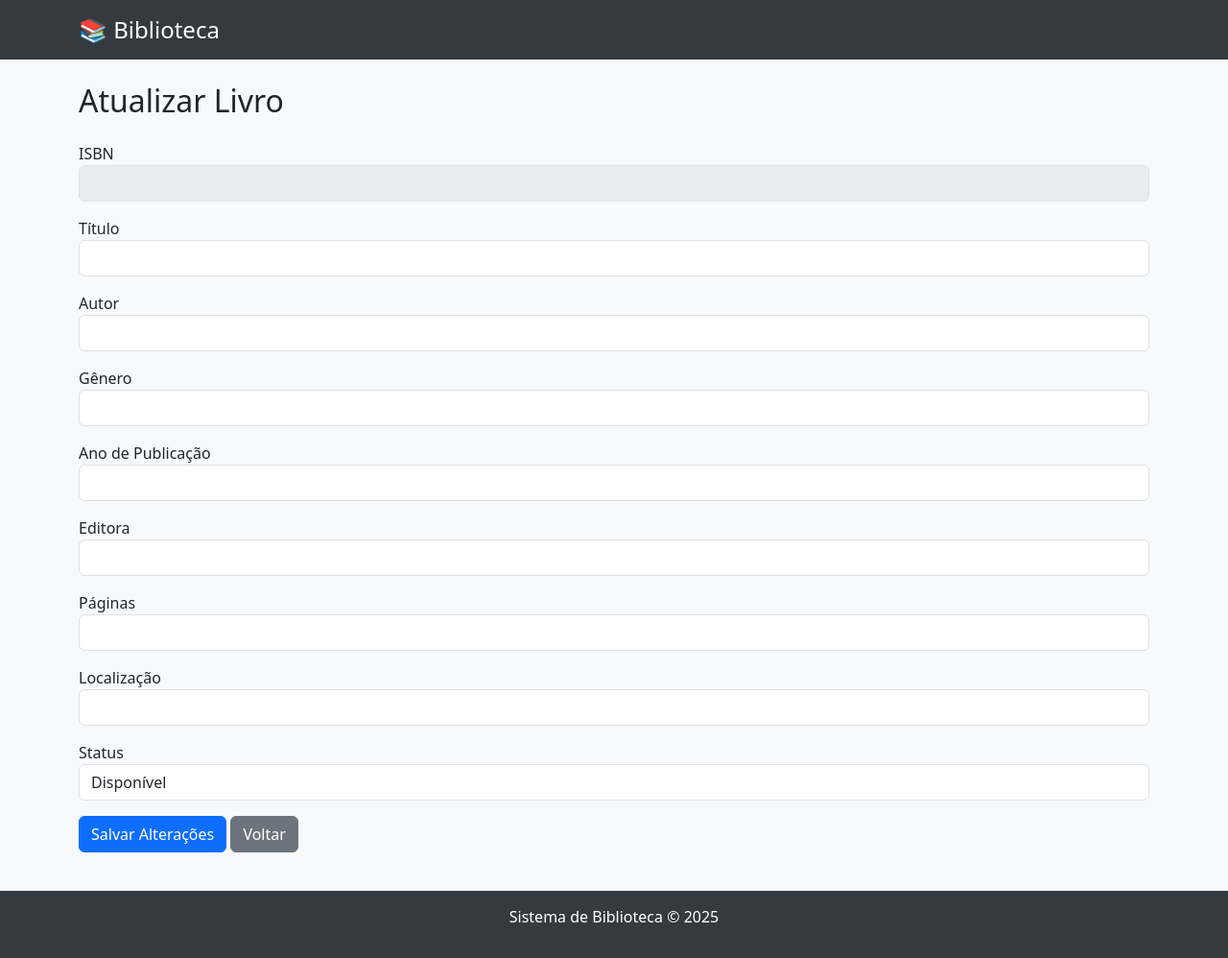
After one commit to GabrielRodrigues7777/Biblioteca-Jinja2, a Flask app: template templates/atualizar.html in a window 1280 px wide. The commit adds this page. Shown: the whole page at 96% size. Run offline with Flask 3, Linux system fonts and the light colour scheme; the template is opened without the code that fills it, so the values that code supplies are empty.

Commit message:
adiciona página de atualizar livro

```diff
--- a/Biblioteca Jinja2/app.py
+++ b/Biblioteca Jinja2/app.py
@@ -6,20 +6,77 @@ app = Flask(__name__)
 biblioteca = dados.carregar_do_arquivo()
 
 
-# Rota da página inicial (HTML)
 @app.route('/')
 def index():
     biblioteca_atual = dados.carregar_do_arquivo()
     return render_template('index.html', livros=biblioteca_atual)
 
 
-# Rota que retorna todos os livros em JSON
+@app.route('/cadastrar', methods=['GET'])
+def exibir_cadastro():
+    return render_template('cadastrar.html')
+
+
+@app.route('/cadastrar', methods=['POST'])
+def salvar_cadastro():
+    isbn = request.form['isbn']
+
+    for livro in biblioteca:
+        if livro['isbn'] == isbn:
+            erro = 'Já existe um livro com este ISBN!'
+            return render_template('cadastrar.html', erro=erro)
+
+    novo_livro = {
+        'isbn': isbn,
+        'titulo': request.form['titulo'],
+        'autor': request.form['autor'],
+        'genero': request.form['genero'],
+        'ano_publicacao': int(request.form['ano_publicacao']),
+        'editora': request.form['editora'],
+        'paginas': int(request.form['paginas']),
+        'status': 'disponivel',
+        'localizacao': request.form['localizacao']
+    }
+
+    biblioteca.append(novo_livro)
+    dados.salvar_no_arquivo(biblioteca)
+
+    mensagem = 'Livro cadastrado com sucesso!'
+    return render_template('cadastrar.html', mensagem=mensagem)
+
+
+@app.route('/atualizar/<isbn>', methods=['GET'])
+def exibir_atualizar(isbn):
+    for livro in biblioteca:
+        if livro['isbn'] == isbn:
+            return render_template('atualizar.html', livro=livro)
+    return 'Livro não encontrado', 404
+
+
+@app.route('/atualizar/<isbn>', methods=['POST'])
+def salvar_atualizar(isbn):
+    for livro in biblioteca:
+        if livro['isbn'] == isbn:
+            livro['titulo'] = request.form['titulo']
+            livro['autor'] = request.form['autor']
+            livro['genero'] = request.form['genero']
+            livro['ano_publicacao'] = int(request.form['ano_publicacao'])
+            livro['editora'] = request.form['editora']
+            livro['paginas'] = int(request.form['paginas'])
+            livro['localizacao'] = request.form['localizacao']
+            livro['status'] = request.form['status']
+
+            dados.salvar_no_arquivo(biblioteca)
+            return render_template('index.html', livros=biblioteca)
+
+    return 'Livro não encontrado', 404
+
+
 @app.route('/biblioteca', methods=['GET'])
 def exibir_json():
     return jsonify(biblioteca), 200
 
 
-# Rota para inserir um novo livro
 @app.route('/biblioteca/insert', methods=['POST'])
 def inserir_livro():
     novo_livro = request.get_json()
@@ -28,7 +85,6 @@ def inserir_livro():
     return jsonify('Novo livro inserido'), 201
 
 
-# Rota para buscar um livro pelo ISBN
 @app.route('/biblioteca/<isbn>')
 def achar_isbn(isbn):
     for livro in biblioteca:
@@ -37,7 +93,6 @@ def achar_isbn(isbn):
     return jsonify('Livro não encontrado'), 404
 
 
-# Rota para deletar um livro pelo ISBN
 @app.route('/biblioteca/delete/<isbn>', methods=['DELETE'])
 def deletar_livro(isbn):
     for livro in biblioteca:
--- /dev/null
+++ b/templates/atualizar.html
@@ -0,0 +1,64 @@
+{% extends "base.html" %}
+
+{% block titulo %}Atualizar Livro{% endblock %}
+
+{% block conteudo %}
+
+    <h2 class="mb-4">Atualizar Livro</h2>
+
+    <form action="/atualizar/{{ livro.isbn }}" method="POST">
+
+        <div class="mb-3">
+            <label>ISBN</label>
+            <input type="text" class="form-control" value="{{ livro.isbn }}" disabled>
+        </div>
+
+        <div class="mb-3">
+            <label>Título</label>
+            <input type="text" name="titulo" class="form-control" value="{{ livro.titulo }}" required>
+        </div>
+
+        <div class="mb-3">
+            <label>Autor</label>
+            <input type="text" name="autor" class="form-control" value="{{ livro.autor }}" required>
+        </div>
+
+        <div class="mb-3">
+            <label>Gênero</label>
+            <input type="text" name="genero" class="form-control" value="{{ livro.genero }}" required>
+        </div>
+
+        <div class="mb-3">
+            <label>Ano de Publicação</label>
+            <input type="number" name="ano_publicacao" class="form-control" value="{{ livro.ano_publicacao }}" required>
+        </div>
+
+        <div class="mb-3">
+            <label>Editora</label>
+            <input type="text" name="editora" class="form-control" value="{{ livro.editora }}" required>
+        </div>
+
+        <div class="mb-3">
+            <label>Páginas</label>
+            <input type="number" name="paginas" class="form-control" value="{{ livro.paginas }}" required>
+        </div>
+
+        <div class="mb-3">
+            <label>Localização</label>
+            <input type="text" name="localizacao" class="form-control" value="{{ livro.localizacao }}" required>
+        </div>
+
+        <div class="mb-3">
+            <label>Status</label>
+            <select name="status" class="form-control">
+                <option value="disponivel" {% if livro.status == "disponivel" %}selected{% endif %}>Disponível</option>
+                <option value="emprestado" {% if livro.status == "emprestado" %}selected{% endif %}>Emprestado</option>
+            </select>
+        </div>
+
+        <button type="submit" class="btn btn-primary">Salvar Alterações</button>
+        <a href="/" class="btn btn-secondary">Voltar</a>
+
+    </form>
+
+{% endblock %}
--- a/templates/index.html
+++ b/templates/index.html
@@ -6,7 +6,6 @@
 
     <h2 class="mb-4">Lista de Livros</h2>
 
-    <!-- Mensagem se não houver livros -->
     {% if livros %}
 
         <div class="table-responsive">
@@ -22,6 +21,7 @@
                         <th>Páginas</th>
                         <th>Status</th>
                         <th>Localização</th>
+                        <th>Ações</th>
                     </tr>
                 </thead>
                 <tbody>
@@ -42,6 +42,9 @@
                             {% endif %}
                         </td>
                         <td>{{ livro.localizacao }}</td>
+                        <td>
+                            <a href="/atualizar/{{ livro.isbn }}" class="btn btn-sm btn-primary">Editar</a>
+                        </td>
                     </tr>
                     {% endfor %}
                 </tbody>
```
Also changed, not shown: arquivos/biblioteca.json (+11 -0 lines).
